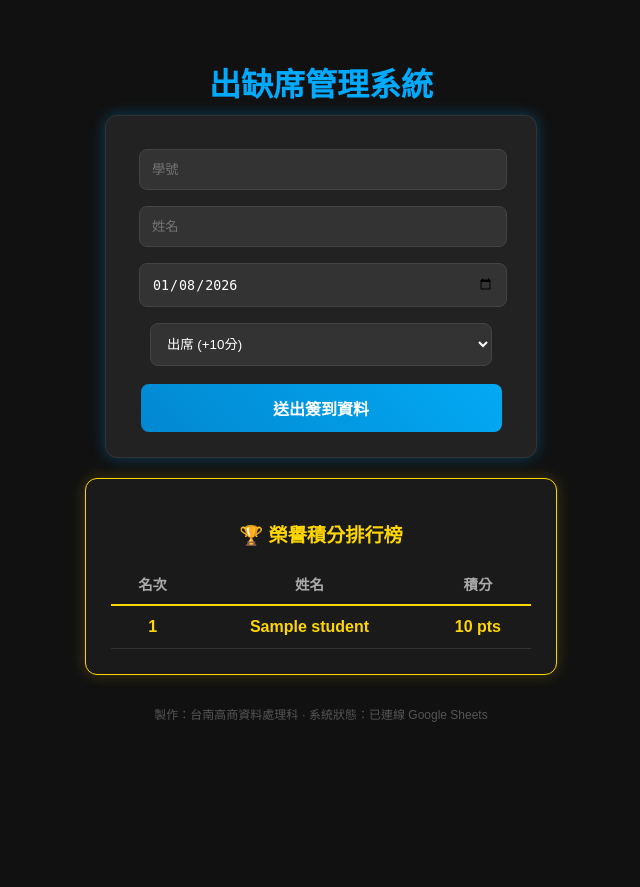
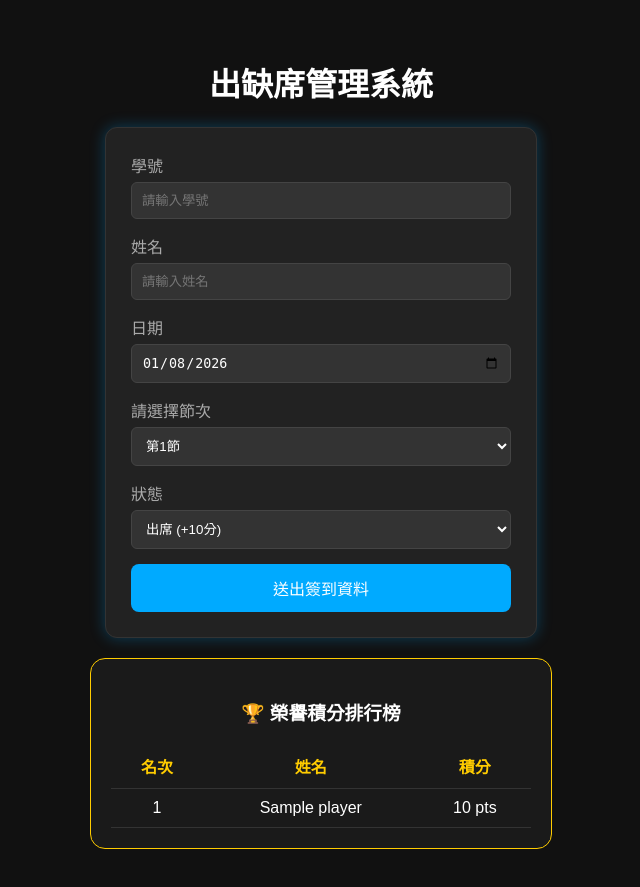
Before and after one commit to zcc-spwater/c, a Python web app: template templates/index.html in a window 1280 px wide. Shown: the whole page, without its empty margins (319-959 px from the left). Before the commit the page ends 722 px from the top, so only its background shows below. Run offline with Jinja, Linux system fonts and the light colour scheme; the template is opened without the code that fills it: most values are stand-ins (such as "Sample title", 1, 10 or a date in 2020).

Commit message:
update index with 8 periods dropdown

```diff
--- a/templates/index.html
+++ b/templates/index.html
@@ -2,7 +2,7 @@
 <html lang="zh-Hant">
 <head>
     <meta charset="UTF-8">
-    <title>出缺席管理系統 </title>
+    <title>出缺席管理系統</title>
     <style>
         body {
             background-color: #111;
@@ -11,14 +11,12 @@
             text-align: center;
             padding: 30px 10px;
         }
-
         .container {
             display: flex;
             flex-direction: column;
             align-items: center;
             gap: 20px;
         }
-
         .box {
             width: 380px;
             background-color: #222;
@@ -26,125 +24,116 @@
             border-radius: 12px;
             box-shadow: 0px 0px 15px rgba(0, 170, 255, 0.3);
             border: 1px solid #333;
+            text-align: left;
         }
+        .form-group { margin-bottom: 15px; }
+        label { display: block; margin-bottom: 5px; color: #aaa; }
+        input, select {
+            width: 100%;
+            padding: 10px;
+            border-radius: 6px;
+            border: 1px solid #444;
+            background-color: #333;
+            color: white;
+            box-sizing: border-box;
+        }
+        button {
+            width: 100%;
+            padding: 12px;
+            background-color: #00aaff;
+            color: white;
+            border: none;
+            border-radius: 8px;
+            font-size: 16px;
+            cursor: pointer;
+            transition: 0.3s;
+        }
+        button:hover { background-color: #0088cc; }
 
-        /* 排行榜專用樣式 */
+        /* 排行榜樣式 */
         .rank-box {
             width: 420px;
             background-color: #1a1a1a;
-            border-color: #ffd700; /* 金色邊框 */
-            box-shadow: 0px 0px 15px rgba(255, 215, 0, 0.2);
+            padding: 20px;
+            border-radius: 15px;
+            border: 1px solid #ffcc00;
         }
-
-        input, select {
-            width: 90%;
-            padding: 12px;
-            margin: 8px;
-            border-radius: 8px;
-            border: 1px solid #444;
-            background-color: #333;
-            color: white;
-        }
-
-        button {
-            width: 95%;
-            padding: 12px;
-            background: linear-gradient(45deg, #0288d1, #03a9f4);
-            border: none;
-            border-radius: 8px;
-            cursor: pointer;
-            color: white;
-            font-size: 16px;
-            font-weight: bold;
-            margin-top: 10px;
-        }
-
-        button:hover {
-            filter: brightness(1.2);
-            box-shadow: 0px 0px 10px #0af;
-        }
-
-        h1 { color: #0af; margin-bottom: 10px; }
-        h2 { color: #ffd700; margin-bottom: 15px; font-size: 1.2em; }
-
-        table {
-            width: 100%;
-            border-collapse: collapse;
-            margin-top: 10px;
-        }
-
-        th {
-            border-bottom: 2px solid #ffd700;
-            padding: 10px;
-            color: #aaa;
-            font-size: 0.9em;
-        }
-
-        td {
-            padding: 12px 8px;
-            border-bottom: 1px solid #333;
-        }
-
-        .top-rank { color: #ffd700; font-weight: bold; } /* 前三名加亮 */
-
-        footer {
-            margin-top: 30px;
-            font-size: 12px;
-            color: #555;
-        }
+        table { width: 100%; border-collapse: collapse; margin-top: 10px; }
+        th, td { padding: 10px; border-bottom: 1px solid #333; text-align: center; }
+        th { color: #ffcc00; }
     </style>
 </head>
 <body>
+
     <h1>出缺席管理系統</h1>
 
     <div class="container">
         <div class="box">
             <form action="/submit" method="POST">
-                <input type="text" name="student_id" placeholder="學號" required>
-                <input type="text" name="name" placeholder="姓名" required>
-                <input type="date" name="date" id="today-date" required>
+                <div class="form-group">
+                    <label>學號</label>
+                    <input type="text" name="student_id" placeholder="請輸入學號" required>
+                </div>
+                <div class="form-group">
+                    <label>姓名</label>
+                    <input type="text" name="name" placeholder="請輸入姓名" required>
+                </div>
+                <div class="form-group">
+                    <label>日期</label>
+                    <input type="date" name="date" id="todayDate" required>
+                </div>
 
+                <div class="form-group">
+                    <label>請選擇節次</label>
+                    <select name="period" required>
+                        <option value="第1節">第1節</option>
+                        <option value="第2節">第2節</option>
+                        <option value="第3節">第3節</option>
+                        <option value="第4節">第4節</option>
+                        <option value="第5節">第5節</option>
+                        <option value="第6節">第6節</option>
+                        <option value="第7節">第7節</option>
+                        <option value="第8節">第8節</option>
+                    </select>
+                </div>
+
+                <div class="form-group">
+                    <label>狀態</label>
                     <select name="status">
                         <option value="出席">出席 (+10分)</option>
                         <option value="公假">公假 (+10分)</option>
                         <option value="遲到">遲到 (+5分)</option>
-                    <option value="病假">病假 (不扣分)</option>
-                    <option value="事假">事假 (不扣分)</option>
                         <option value="缺席">缺席 (-5分)</option>
+                        <option value="病假">病假 (0分)</option>
+                        <option value="事假">事假 (0分)</option>
                     </select>
-
+                </div>
                 <button type="submit">送出簽到資料</button>
             </form>
         </div>
 
-        <div class="box rank-box">
-            <h2>🏆 榮譽積分排行榜</h2>
+        <div class="rank-box">
+            <h3>🏆 榮譽積分排行榜</h3>
             <table>
-                <thead>
                 <tr>
                     <th>名次</th>
                     <th>姓名</th>
                     <th>積分</th>
                 </tr>
-                </thead>
-                <tbody>
-                    {% for student in leaderboard %}
-                    <tr class="{{ 'top-rank' if loop.index <= 3 else '' }}">
+                {% for player in leaderboard %}
+                <tr>
                     <td>{{ loop.index }}</td>
-                        <td>{{ student.name }}</td>
-                        <td>{{ student.score }} pts</td>
+                    <td>{{ player.name }}</td>
+                    <td>{{ player.score }} pts</td>
                 </tr>
                 {% endfor %}
-                </tbody>
             </table>
         </div>
     </div>
 
-    <footer>製作：台南高商資料處理科 · 系統狀態：已連線 Google Sheets</footer>
-
     <script>
-        // 自動幫日期欄位填入今天日期
-        document.getElementById('today-date').valueAsDate = new Date();
+        // 自動帶入今日日期
+        document.getElementById('todayDate').valueAsDate = new Date();
     </script>
 </body>
 </html>
```
Lines whose indentation alone changed are shown as unchanged.
